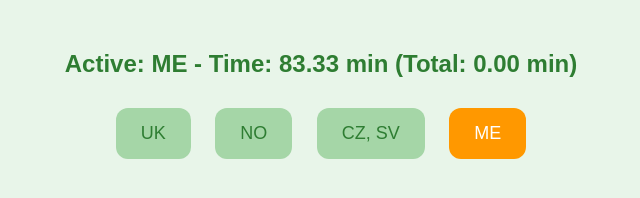
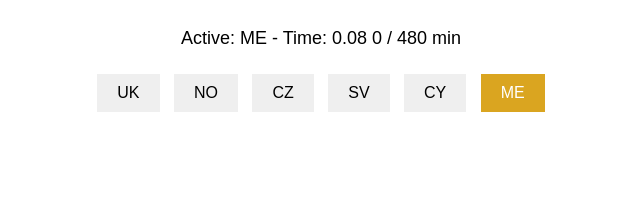
Before and after one commit to Nunaya/language_buttons, a plain HTML site: page index.html in a window 1280 px wide. Shown: the whole page, without its empty margins (319-959 px from the left). Drawn offline with Linux system fonts and the light colour scheme.

Commit message:
Update index.html
from python

```diff
--- a/index.html
+++ b/index.html
@@ -8,117 +8,119 @@
         body {
             font-family: Arial, sans-serif;
             text-align: center;
-            margin-top: 50px;
-            background-color: #e8f5e9; /* Light pastel green */
-            color: #2e7d32; /* Darker green for text */
+            padding: 20px;
         }
-
+        #activeLabel {
+            font-size: 18px;
+            margin-bottom: 10px;
+        }
+        #hiddenMessage {
+            font-size: 14px;
+            color: red;
+            display: none;
+        }
         .button-container {
-            margin: 20px;
+            margin-top: 20px;
         }
-
-        button {
-            padding: 15px 25px;
-            margin: 10px;
-            font-size: 18px;
+        .btn {
+            font-size: 16px;
+            padding: 10px 20px;
+            margin: 5px;
             border: none;
-            border-radius: 12px;
-            background-color: #a5d6a7; /* Soft green */
-            color: #2e7d32;
             cursor: pointer;
-            transition: background-color 0.3s, transform 0.2s;
         }
-
-        button:hover {
-            background-color: #81c784; /* Slightly darker green */
-            transform: scale(1.05);
-        }
-
-        button:active {
-            transform: scale(0.98);
-        }
-
-        .active {
-            background-color: #ff9800; /* Orange highlight */
+        .active-me {
+            background-color: goldenrod;
             color: white;
         }
-
-        #status {
-            font-size: 24px;
-            margin-bottom: 20px;
-        }
-
-        #alert {
-            font-size: 18px;
-            color: #d32f2f; /* Red alert color */
-        }
-
-        .hidden {
-            display: none;
+        .active-other {
+            background-color: darkblue;
+            color: white;
         }
     </style>
 </head>
 <body>
 
-    <h2 id="status">Active: ME - Time: 0.00 min (Total: 0.00 min)</h2>
-    <p id="alert" class="hidden">More than 480 minutes elapsed!</p>
+    <div id="activeLabel">Active: ME - Time: 0.00 min</div>
+    <div id="hiddenMessage">More than 480 minutes elapsed!</div>
 
     <div class="button-container">
-        <button id="UK" onclick="switchButton('UK')">UK</button>
-        <button id="NO" onclick="switchButton('NO')">NO</button>
-        <button id="CZ_SV" onclick="switchButton('CZ_SV')">CZ, SV</button>
-        <button id="ME" onclick="switchButton('ME')">ME</button>
+        <button class="btn" data-btn="UK">UK</button>
+        <button class="btn" data-btn="NO">NO</button>
+        <button class="btn" data-btn="CZ">CZ</button>
+        <button class="btn" data-btn="SV">SV</button>
+        <button class="btn" data-btn="CY">CY</button>
+        <button class="btn active-me" data-btn="ME">ME</button>
     </div>
 
     <script>
-        const buttons = ["UK", "NO", "CZ_SV", "ME"];
+        const buttons = ["UK", "NO", "CZ", "SV", "CY", "ME"];
         let times = Object.fromEntries(buttons.map(btn => [btn, 0]));
         let activeButton = "ME";
         let startTime = Date.now();
+
+        const activeLabel = document.getElementById('activeLabel');
+        const hiddenMessage = document.getElementById('hiddenMessage');
+        const buttonElements = document.querySelectorAll('.btn');
+
+        buttonElements.forEach(button => {
+            button.addEventListener('click', () => switchButton(button.dataset.btn));
+        });
 
         function switchButton(button) {
             const now = Date.now();
             times[activeButton] += (now - startTime) / 1000;
             startTime = now;
             activeButton = button;
-            updateUI();
+
+            buttonElements.forEach(btn => {
+                if (btn.dataset.btn === button) {
+                    btn.classList.add(button === "ME" ? "active-me" : "active-other");
+                } else {
+                    btn.classList.remove("active-me", "active-other");
+                }
+            });
+
+            updateLabel();
         }
 
-        function updateUI() {
+        function updateLabel() {
             const now = Date.now();
-            const currentElapsed = ((now - startTime) / 60).toFixed(2);
-            const totalElapsed = (times[activeButton] / 60).toFixed(2);
-            const overallTime = (Object.values(times).reduce((a, b) => a + b, 0) / 60).toFixed(2);
+            times[activeButton] += (now - startTime) / 1000;
+            startTime = now;
 
-            document.getElementById("status").innerText = `Active: ${activeButton} - Time: ${currentElapsed} min (Total: ${totalElapsed} min)`;
+            const elapsedTime = (times[activeButton] / 60).toFixed(2);
+            const totalTime = Object.values(times).reduce((a, b) => a + b, 0) / 60;
 
-            document.querySelectorAll('button').forEach(btn => {
-                btn.classList.remove('active');
-            });
+            if (activeButton === "ME") {
+                activeLabel.textContent = `Active: ${activeButton} - Time: ${elapsedTime}\t ${totalTime.toFixed(0)} / 480 min`;
+            } else {
+                activeLabel.textContent = `Active: ${activeButton} - Time: ${elapsedTime} min`;
+            }
 
-            document.getElementById(activeButton).classList.add('active');
+            if (totalTime >= 480) {
+                hiddenMessage.style.display = 'block';
+            } else {
+                hiddenMessage.style.display = 'none';
+            }
 
-            if (overallTime >= 480) {
-                document.getElementById('alert').classList.remove('hidden');
-            } else {
-                document.getElementById('alert').classList.add('hidden');
-            }
+            requestAnimationFrame(updateLabel);
         }
 
-        setInterval(updateUI, 100);
+        window.addEventListener('beforeunload', (e) => {
+            times[activeButton] += (Date.now() - startTime) / 1000;
+            console.log("\nSummary of time spent per button:");
+            console.log("+----+----------+");
+            console.log("| Btn | Time (min) |");
+            console.log("+----+----------+");
+            buttons.forEach(btn => {
+                console.log(`| ${btn.padEnd(2)} | ${(times[btn] / 60).toFixed(2).padStart(8)} |`);
+            });
+            console.log("+----+----------+");
+        });
 
-        window.onbeforeunload = function() {
-            const now = Date.now();
-            times[activeButton] += (now - startTime) / 1000;
-            console.log("\nSummary of time spent per button:");
-            console.log("+--------+------------+");
-            console.log("| Btn    | Time (min) |");
-            console.log("+--------+------------+");
-            buttons.forEach(btn => {
-                console.log(`| ${btn.padEnd(6)} | ${(times[btn] / 60).toFixed(2).padStart(10)} |`);
-            });
-            console.log("+--------+------------+");
-        };
+        updateLabel();
     </script>
+
 </body>
 </html>
```
